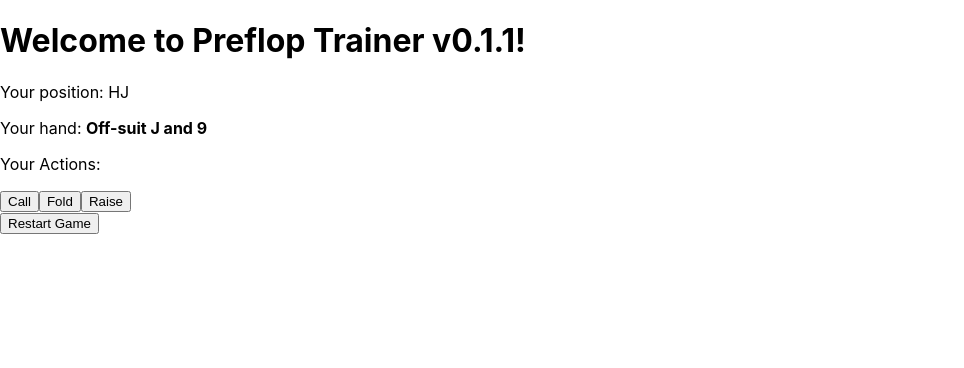
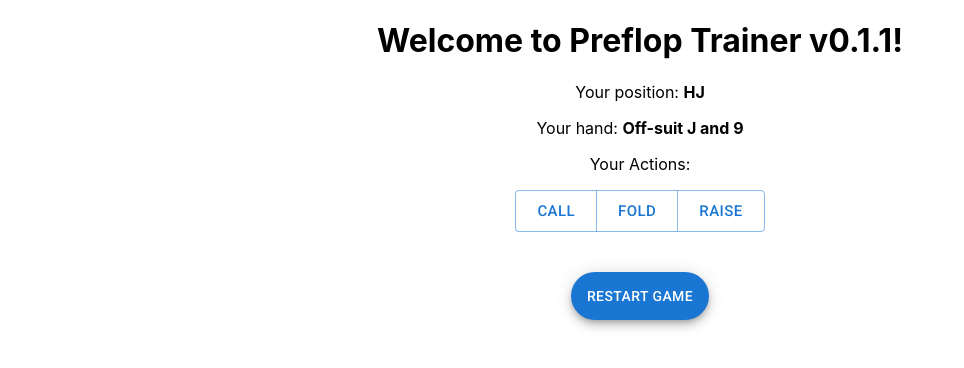
Before and after one commit to theoneandonlyferrisli/preflop_trainer, a React (Create React App) app in the folder preflop-web-react/: page / in a window 1280 px wide. Shown: the top 368 px of the page, without its empty margins (0-964 px from the left). Built offline with nearby package versions, Linux system fonts and the light colour scheme.

Commit message:
Added raise button dialog selector and updated UI.

```diff
--- a/preflop-web-react/package.json
+++ b/preflop-web-react/package.json
@@ -3,10 +3,14 @@
   "version": "0.1.0",
   "private": true,
   "dependencies": {
+    "@emotion/react": "^11.7.1",
+    "@emotion/styled": "^11.6.0",
+    "@fontsource/roboto": "^4.5.1",
     "@material-ui/core": "^4.12.3",
     "@material-ui/icons": "^4.11.2",
     "@material/card": "^13.0.0",
     "@material/data-table": "^13.0.0",
+    "@mui/material": "^5.3.0",
     "@testing-library/jest-dom": "^5.16.1",
     "@testing-library/react": "^12.1.2",
     "@testing-library/user-event": "^13.5.0",
--- a/preflop-web-react/src/components/app/App.css
+++ b/preflop-web-react/src/components/app/App.css
@@ -10,5 +10,5 @@
 @include data-table.theme-baseline;
 
 .game {
-    textAlign: center;
+    text-align: center;
 }
--- a/preflop-web-react/src/components/app/App.js
+++ b/preflop-web-react/src/components/app/App.js
@@ -1,5 +1,23 @@
+import Alert from '@mui/material/Alert';
+import Button from '@mui/material/Button';
+import ButtonGroup from '@mui/material/ButtonGroup';
+import { Container } from '@mui/material';
+import Fab from '@mui/material/Fab';
 import { useState } from 'react';
+
+import List from '@mui/material/List';
+import ListItem from '@mui/material/ListItem';
+import ListItemText from '@mui/material/ListItemText';
+import DialogTitle from '@mui/material/DialogTitle';
+import Dialog from '@mui/material/Dialog';
+
 import './App.css';
+
+/* Roboto fonts */
+import '@fontsource/roboto/300.css';
+import '@fontsource/roboto/400.css';
+import '@fontsource/roboto/500.css';
+import '@fontsource/roboto/700.css';
 
 const positions = ['UTG', 'HJ', 'CO', 'BTN', 'SB', 'BB'];
 const hands = ['A', '2', '3', '4', '5', '6', '7', '8', '9', '10', 'J', 'Q', 'K'];
@@ -10,7 +28,7 @@ const getRandomPosition = () => getRandomItemFromList(positions);
 const getRandomHand = () => getRandomItemFromList(suited) + ' ' + getRandomItemFromList(hands) + ' and ' + getRandomItemFromList(hands);
 
 export default function App() {
-    return Game();
+    return <Game />;
 }
 
 function Game() {
@@ -22,14 +40,15 @@ function Game() {
     });
 
     return (
-        <div class="game">
+        <Container className='game'>
             {console.log('message: ' + gameState.message + '; pos: ' + gameState.playerPosition + '; hand: ' + gameState.hand)}
             <h1> Welcome to Preflop Trainer v0.1.1! </h1>
-            <p> Your position: {gameState.playerPosition} </p>
+            <p> Your position: <strong>{gameState.playerPosition}</strong> </p>
             <p> Your hand: <strong>{gameState.hand}</strong> </p>
             <p> Your Actions: </p>
-            <div>
-                <button disabled={gameState.actionButtonsDisabled} onClick={() => {
+            <Container>
+                <ButtonGroup variant="outlined" aria-label="outlined button group">
+                    <Button variant='outlined' size='large' disabled={gameState.actionButtonsDisabled} onClick={() => {
                         setGameState(
                             (currentState) => {
                                 return {
@@ -40,8 +59,8 @@ function Game() {
                                 };
                             }
                         );
-                }}>Call</button>
-                <button disabled={gameState.actionButtonsDisabled} onClick={() => {
+                    }}>Call</Button>
+                    <Button variant='outlined' size='large' disabled={gameState.actionButtonsDisabled} onClick={() => {
                         setGameState(
                             (currentState) => {
                                 return {
@@ -52,8 +71,13 @@ function Game() {
                                 };
                             }
                         );
-                }}>Fold</button>
-                <button disabled={gameState.actionButtonsDisabled} onClick={() => {
+                    }}>Fold</Button>
+                    <RaiseAction
+                        betSizes={['3BB', '6BB', '9BB', 'All-in']}
+                        isDisabled={gameState.actionButtonsDisabled}
+                        gameStateSetter={setGameState}
+                    />
+                    {/*<Button variant='outlined' size='large' disabled={gameState.actionButtonsDisabled} onClick={() => {
                         setGameState(
                             (currentState) => {
                                 return {
@@ -64,10 +88,13 @@ function Game() {
                                 };
                             }
                         );
-                }}>Raise</button>
-            </div>
-            <div>
-                <button onClick={() => {
+                    }}>Raise</Button>*/}
+                </ButtonGroup>
+            </Container>
+            <br />
+            <br />
+            <Container>
+                <Fab variant='extended' size='large' color='primary' onClick={() => {
                     setGameState({
                         playerPosition: getRandomPosition(),
                         hand: getRandomHand(),
@@ -75,11 +102,100 @@ function Game() {
                     });
                 }}>
                     Restart Game
-                </button>
-            </div>
+                </Fab>
+            </Container>
+            <br />
+            <br />
+            <Container>
+                <GameMessage message={gameState.message} />
+            </Container>
+        </Container>
+    );
+}
+
+function GameMessage({message}) {
+    console.log("Message received by GameMessage: " + message);
+    if (message) {
+        return (
+            <Alert severity='success'>
+                <strong>{message}</strong>
+            </Alert>
+        );
+    } else {
+        return <div></div>;
+    }
+}
+
+function RaiseActionDialog(props) {
+    const { onClose, selectedValue, open, betSizes } = props;
+
+    const handleClose = () => {
+        onClose(selectedValue);
+    };
+
+    const handleListItemClick = (value) => {
+        onClose(value);
+    };
+
+    return (
+        <Dialog onClose={handleClose} open={open}>
+            <DialogTitle>Select a bet size:</DialogTitle>
+            <List sx={{ pt: 0 }}>
+                {betSizes.map((betSize) => (
+                    <ListItem button onClick={() => handleListItemClick(betSize)} key={betSize}>
+                        <ListItemText primary={betSize} />
+                    </ListItem>
+                ))}
+            </List>
+        </Dialog>
+    );
+}
+
+function RaiseAction({ betSizes, isDisabled, gameStateSetter }) {
+    const [open, setOpen] = useState(false);
+    const [selectedValue, setSelectedValue] = useState(betSizes[0]);
+
+    const handleClickOpen = () => {
+        setOpen(true);
+    };
+
+    const handleClose = (value) => {
+        setOpen(false);
+        setSelectedValue(value);
+        gameStateSetter(
+            (currentState) => {
+                return {
+                    playerPosition: currentState.playerPosition,
+                    hand: currentState.hand,
+                    message: 'Congrats! You won by raising ' + value + '! :)',
+                    actionButtonsDisable: true,
+                };
+            }
+        );
+    };
+
+    return (
         <div>
-                <p> <strong>{gameState.message}</strong> </p>
-            </div>
+        {console.log('Raised by ' + selectedValue)}
+        <Button variant='outlined' size='large' disabled={isDisabled} onClick={() => {
+            handleClickOpen();
+            gameStateSetter(
+                (currentState) => {
+                    return {
+                        playerPosition: currentState.playerPosition,
+                        hand: currentState.hand,
+                        message: '',
+                        actionButtonsDisabled: true,
+                    };
+                }
+            );
+        }}>Raise</Button>
+        <RaiseActionDialog
+            selectedValue={selectedValue}
+            open={open}
+            onClose={handleClose}
+            betSizes={betSizes}
+        />
         </div>
     );
 }
--- a/preflop-web-react/src/index.js
+++ b/preflop-web-react/src/index.js
@@ -4,9 +4,13 @@ import './index.css';
 import App from './components/app/App';
 import reportWebVitals from './reportWebVitals';
 
+import { Container } from '@mui/material';
+
 ReactDOM.render(
   <React.StrictMode>
-    <App />
+    <Container maxWidth='xl'>
+        <App />
+    </Container>
   </React.StrictMode>,
   document.getElementById('root')
 );
```
Also changed, not shown: 1 other file (tests, documents, lock files or other folders). Lines whose indentation alone changed are shown as unchanged.
